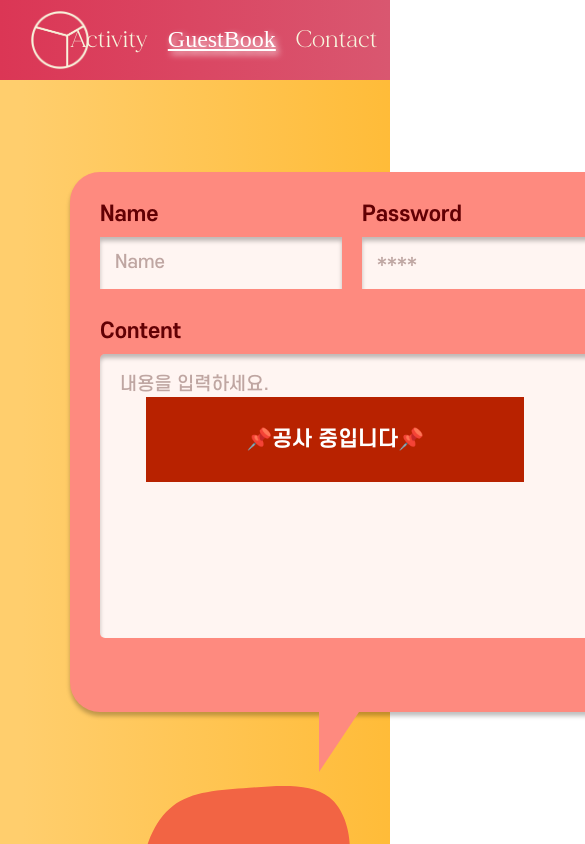
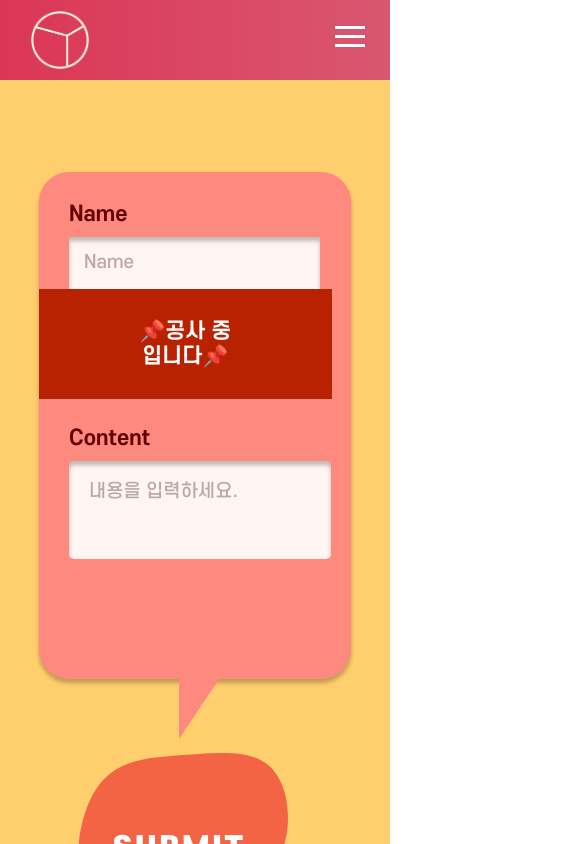
Before and after one commit to CornerLog/CornerLog_Front, a React (Create React App) app: page /guestbook in a window 390 px wide. Shown: the top 844 px of the page, 585 px wide, since content can reach past the window. Built offline with nearby package versions, Linux system fonts and the light colour scheme; a web font is replaced by a local one.

Commit message:
모바일버전 적용

```diff
--- a/src/components/GuestForm.js
+++ b/src/components/GuestForm.js
@@ -18,7 +18,7 @@ const GuestForm = () => {
             <br />
             <input id="name" name="name" type="text" placeholder="Name" disabled></input>
           </div>
-          <div>
+          <div className={guestbookst.formPassword}>
             <label htmlFor="pw">Password</label>
             <br />
             <input id="pw" name="pw" type="password" placeholder="****" disabled></input>
--- a/src/components/Menubar.js
+++ b/src/components/Menubar.js
@@ -1,9 +1,18 @@
-import React from 'react';
+import React, {useCallback, useState} from 'react';
 import Footer from './Footer';
 import { Link, Outlet, NavLink } from 'react-router-dom';
-import '../css/Menubar.css';
+import styles from '../css/Menubar.css';
 
 const Menubar = () => {
+    // 메뉴 열림,닫힘 상태
+    const [menuActive, setMenuActive] = useState(false);
+    const MenuStateHandle = useCallback((e) => {
+      setMenuActive(!menuActive);
+    });
+    //페이지 이동 시, 메뉴 바 닫기
+    const menuClose = useCallback((e) => {
+      setMenuActive(false);
+    });
         return (
             <div>
               <div className="navbar">
@@ -38,6 +47,19 @@ const Menubar = () => {
                   </NavLink>
                 </li>
                 </ul>
+                <div
+              className={
+                menuActive
+                  ? "hamburger" + " " + "active"
+                  : "hamburger"
+              }
+
+              onClick={MenuStateHandle}
+            >
+              <span className="bar"></span>
+              <span className="bar"></span>
+              <span className="bar"></span>
+            </div>
               </div>
 
               <div>
--- a/src/css/ActivityPage.module.css
+++ b/src/css/ActivityPage.module.css
@@ -108,3 +108,20 @@
 .pagination {
   grid-column: 1 / span 2;
 }
+
+/* 태블릿 및 모바일용 CSS */
+@media all and (max-width:768px){
+  .body{
+    display: flex;
+    flex-direction: column;
+    background-image: none;
+  }
+  .left{
+    display: flex;
+    flex-direction: column-reverse;
+  }
+  .representativeImg img {
+    width: 250px;
+  }
+
+}
--- a/src/css/Footer.css
+++ b/src/css/Footer.css
@@ -18,7 +18,7 @@
 }
 
 .footer-right {
-  display: flex;
+  /* display: flex; */
   text-align: right;
   padding-right: 30px;
 }
@@ -50,3 +50,23 @@ li {
   display: inline-block;
   margin-right: 0px;
 }
+
+/* 태블릿 및 모바일용 CSS */
+@media all and (max-width:768px){
+  .footer{
+    font-size:13px;
+    flex-direction: column;
+
+  }
+  .footer-text{
+    font-size:20px;
+  }
+
+  .footer-contact{
+    font-size:35px;
+
+  }
+
+
+
+}
--- a/src/css/GuestBook.module.css
+++ b/src/css/GuestBook.module.css
@@ -2,7 +2,8 @@
   background-image: url("../../public/img/guestbook_background.svg");
   background-attachment: fixed;
   background-repeat: no-repeat;
-  height: 960px;
+  /* height: 960px; */
+  display: flex;
   background-size: 928px;
 }
 
@@ -29,6 +30,7 @@
   top: 10%;
   left: 10%;
   box-shadow: 0px 4px 4px rgba(0, 0, 0, 0.25);
+  margin-right:70px;
 }
 
 .form::before {
@@ -117,7 +119,8 @@
 }
 
 .card {
-  width: 326px;
+  /* width: 326px; */
+  width:20vw;
   background: #f36444;
   font-size: 16px;
   padding: 20px 20px 30px 20px;
@@ -151,3 +154,58 @@
   padding-right: 100px;
   padding-left:100px;
 }
+
+/* 태블릿 및 모바일용 CSS */
+@media all and (max-width:768px){
+  .body{
+    background-image: none;
+    background-color:#FFCE6D;
+    display: flex;
+    flex-direction: column;
+    height:100%;
+  }
+  .left{
+    float:none;
+    width:100%;
+  }
+
+  .form{
+    width:80vw;
+    height:55%;
+  }
+  .formTop{
+    width:50vw;
+    display: flex;
+    flex-direction: column;
+  }
+  .formName input, .formPassword input{
+    width:60vw;
+    margin-bottom: 10px;
+  }
+  .formBottom textarea{
+    height:20vw;
+  }
+  .redbox{
+    right: 5vw;
+    top: 30vw;
+    padding-top: 30px;
+    padding-bottom: 30px;
+    padding-right: 100px;
+    padding-left:100px;
+  }
+  .right{
+    display: flex;
+    flex-direction: column;
+    justify-content: center;
+  }
+  .card{
+    /* width:60%; */
+    width:70vw;
+  }
+  .right1, .right2{
+    display: flex;
+    flex-direction: column;
+    align-items: center;
+    float:none;
+  }
+}
--- a/src/css/Home.module.css
+++ b/src/css/Home.module.css
@@ -50,6 +50,10 @@
   width:80%;
   margin:0 auto;
   background-color: #FC6557;
+  display:block;
+}
+.slideWrap_mobile{
+  display:none;
 }
 .bottomImg {
   width: 100%;
@@ -169,3 +173,37 @@
   z-index: 2;
   bottom: 0;
 }
+/* 태블릿 및 모바일용 CSS */
+@media all and (max-width:768px){
+  .topImg{
+    display: none;
+  }
+  .topBanner{
+    margin-top:30px;
+  }
+  .slideWrap{
+    display: none;
+  }
+  .slideWrap_mobile{
+    display: block;
+  }
+  .slideItem img{
+    width:60vw;
+    height:45vw;
+    margin:0 auto;
+    border:10px solid #ffffff;
+  }
+  .goalDiv{
+    flex-direction: column;
+    align-items:center;
+
+  }
+  .goalItem {
+    background-image : none;
+    margin-top:20px;
+  }
+  .goalItem:hover{
+    background-image : none;
+  }
+
+}
--- a/src/css/Menubar.css
+++ b/src/css/Menubar.css
@@ -6,6 +6,7 @@
     font-family: "MADE Mirage Black";
     src: url("../font/MADE Mirage Black.otf");
 }
+
 .navbar {
     background: linear-gradient( to right, #DB3655, #D95770 );
     height: 80px;
@@ -17,7 +18,9 @@
     align-content: center;
     font-family: "MADE Mirage Regular";
 }
-
+.hamburger{
+    display: none;
+}
 .left{
     display: flex;
     justify-content: space-between;
@@ -52,3 +55,34 @@
     text-shadow : 3px 3px 6px #FFFFFF;
     text-decoration:underline;
 }
+/* 태블릿 및 모바일용 CSS */
+@media all and (max-width:768px){
+    .nav-links{
+        display:none;
+    }
+    .bar {
+        display: block;
+        width: 30px;
+        height: 3px;
+        margin: 6px auto;
+        -webkit-transition: all 0.3s ease-in-out;
+        transition: all 0.3s ease-in-out;
+        background-color: #FFFFFF;
+      }
+      .hamburger {
+        display: block;
+        width: 60px;
+        padding-top: 20px;
+        padding-bottom: 8px;
+        padding-right: 10px;
+      }
+      .hamburger.active .bar:nth-child(2) {
+        opacity: 0;
+      }
+      .hamburger.active .bar:nth-child(1) {
+        transform: translateY(9px) rotate(45deg);
+      }
+      .hamburger.active .bar:nth-child(3) {
+        transform: translateY(-9px) rotate(-45deg);
+      }
+  }
--- a/src/pages/GuestBook.js
+++ b/src/pages/GuestBook.js
@@ -9,6 +9,7 @@ const GuestBook = () => {
       <div className={guestbookst.left}>
         <GuestForm />
       </div>
+      <div className={guestbookst.right}>
       <div className={guestbookst.right1}>
         <GuestView
           name="PORO"
@@ -45,6 +46,8 @@ const GuestBook = () => {
           content="코코넛은 코너 소속원들의 애칭이랍니다! 코너 2기 소속원이 된다면 당신도 코코넛이 될 수 있는 특별한 찬 -- 스 💖 컴퓨터공학전공의 유일무이 개발 소모임 코너에서 여러분과 함께하고 싶어요! 2기에 함께해 주실 거죠?"
         />
       </div>
+      </div>
+
     </div>
   );
 };
--- a/src/pages/Home.jsx
+++ b/src/pages/Home.jsx
@@ -20,7 +20,19 @@ const Home = () => {
     prevArrow: <SamplePrevArrow />,
     rtl: rtlBoolean,
   };
-
+  const settings_mobile = {
+    dots: false,
+    infinite: true,
+    slidesToShow: 1,
+    slidesToScroll: 1,
+    autoplay: true,
+    autoplaySpeed: speed,
+    pauseOnHover: true,
+    centerPadding: "0px",
+    // nextArrow: <SampleNextArrow />,
+    // prevArrow: <SamplePrevArrow />,
+    rtl: rtlBoolean,
+  };
   function SampleNextArrow(props) {
     const { className } = props;
     return (
@@ -121,6 +133,28 @@ const Home = () => {
               </div>
             </Slider>
           </div>
+          <div className={styles.slideWrap_mobile}>
+            <Slider {...settings_mobile}>
+              <div className={styles.slideItem}>
+                <img src="img/invisible1.png" />
+              </div>
+              <div className={styles.slideItem}>
+                <img src="img/invisible2.png" />
+              </div>
+              <div className={styles.slideItem}>
+                <img src="img/invisible3.png" />
+              </div>
+              <div className={styles.slideItem}>
+                <img src="img/invisible1.png" />
+              </div>
+              <div className={styles.slideItem}>
+                <img src="img/invisible2.png" />
+              </div>
+              <div className={styles.slideItem}>
+                <img src="img/invisible3.png" />
+              </div>
+            </Slider>
+          </div>
         </div>
       </div>
       <div className={styles.bottom}>
```
Also changed, not shown: 1 other file (tests, documents, lock files or other folders).
